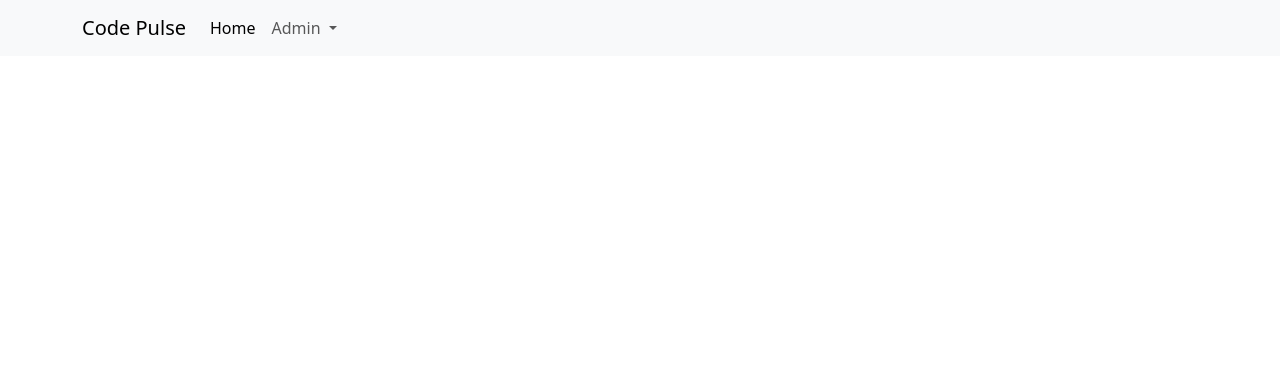
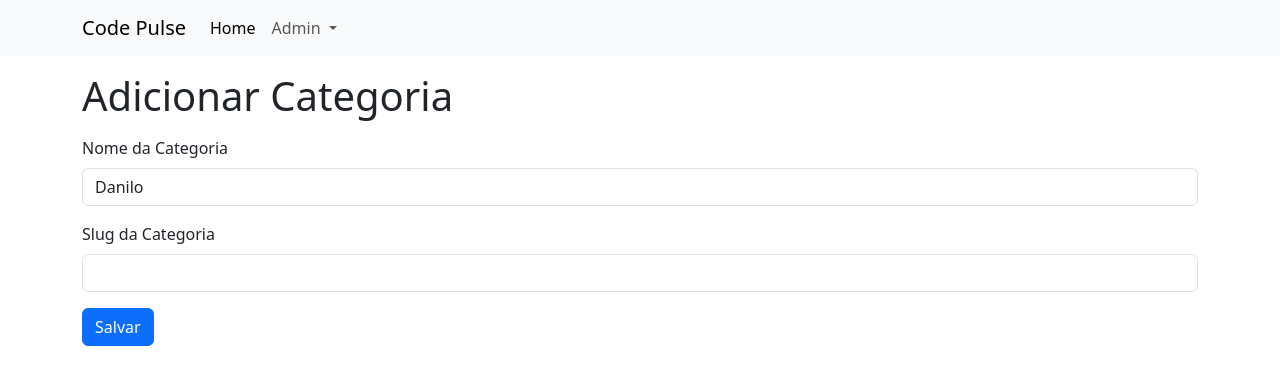
Before and after one commit to ddcsilva/Code-Pulse, an Angular app in the folder UI/codepulse/: page /admin/categorias/adicionar in a window 1280 px wide. Before the commit this address led to /. Shown: the top 384 px of the page. Built offline with nearby package versions, Linux system fonts and the light colour scheme.

Commit message:
Criação do componente Adicionar categoria e roteamento

```diff
--- a/UI/codepulse/src/app/app-routing.module.ts
+++ b/UI/codepulse/src/app/app-routing.module.ts
@@ -1,11 +1,16 @@
 import { NgModule } from '@angular/core';
 import { RouterModule, Routes } from '@angular/router';
 import { CategoriaListComponent } from './features/categoria/categoria-list/categoria-list.component';
+import { CategoriaAddComponent } from './features/categoria/categoria-add/categoria-add.component';
 
 const routes: Routes = [
   {
     path: 'admin/categorias',
     component: CategoriaListComponent
+  },
+  {
+    path: 'admin/categorias/adicionar',
+    component: CategoriaAddComponent
   }
 ];
 
--- /dev/null
+++ b/UI/codepulse/src/app/features/categoria/categoria-add/categoria-add.component.html
@@ -0,0 +1,21 @@
+<div class="container">
+    <h1 class="mt-3">Adicionar Categoria</h1>
+
+    <form #form="ngForm" (ngSubmit)="adicionarCategoria()">
+        <div class="mt-2">
+            <div class="mt-3">
+                <label class="form-label">Nome da Categoria</label>
+                <input type="text" id="nomeCategoria" class="form-control" name="nomeCategoria" [(ngModel)]="model.nome">
+            </div>
+
+            <div class="mt-3">
+                <label class="form-label">Slug da Categoria</label>
+                <input type="text" id="slugCategoria" class="form-control" name="slugCategoria" [(ngModel)]="model.slug">
+            </div>
+
+            <div class="mt-3">
+                <button type="submit" class="btn btn-primary">Salvar</button>
+            </div>
+        </div>
+    </form>
+</div>
--- /dev/null
+++ b/UI/codepulse/src/app/features/categoria/categoria-add/categoria-add.component.ts
@@ -0,0 +1,22 @@
+import { Component } from '@angular/core';
+import { CriarCategoriaRequest } from '../models/criar-categoria-request.model';
+
+@Component({
+  selector: 'app-categoria-add',
+  templateUrl: './categoria-add.component.html',
+  styleUrls: ['./categoria-add.component.css']
+})
+export class CategoriaAddComponent {
+  model: CriarCategoriaRequest;
+
+  constructor() {
+    this.model = {
+      nome: 'Danilo',
+      slug: ''
+    }
+  }
+
+  adicionarCategoria() {
+    console.log(this.model);
+  }
+}
--- a/UI/codepulse/src/app/features/categoria/categoria-list/categoria-list.component.html
+++ b/UI/codepulse/src/app/features/categoria/categoria-list/categoria-list.component.html
@@ -2,6 +2,6 @@
     <h1 class="mt-3">Lista de Categorias</h1>
 
     <div class="d-flex justify-content-end mt-3">
-        <a href="" class="btn btn-primary">Adicionar Categoria</a>
+        <a [routerLink]="['/admin/categorias/adicionar']" class="btn btn-primary">Adicionar Categoria</a>
     </div>
 </div>
--- /dev/null
+++ b/UI/codepulse/src/app/features/categoria/models/criar-categoria-request.model.ts
@@ -0,0 +1,4 @@
+export interface CriarCategoriaRequest {
+    nome: string;
+    slug: string;
+}
```
Also changed, not shown: UI/codepulse/src/app/app.module.ts (+6 -2 lines), UI/codepulse/src/app/features/categoria/categoria-add/categoria-add.component.css (added), 1 other file (tests, documents, lock files or other folders).
